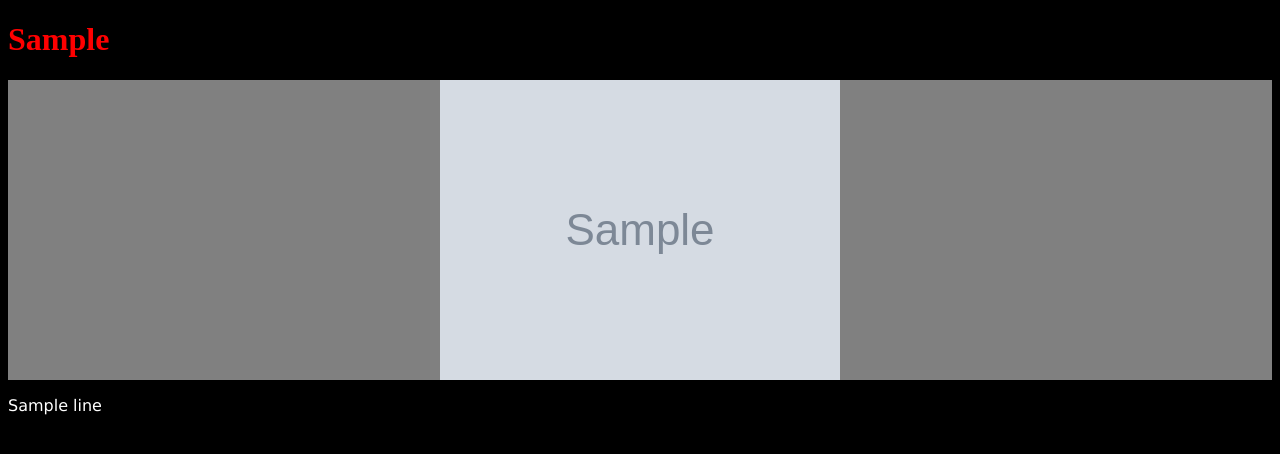
After one commit to gokulnath118/NewsAggregator, a Django app: template News24/templates/news/onenews.html in a window 1280 px wide. The commit adds this page. Shown: the top 454 px of the page. Run offline with Django 3.2, Linux system fonts and the light colour scheme; the template is opened without the code that fills it: most values are stand-ins (such as "Sample title", 1, 10 or a date in 2020); grey boxes marked "Sample" are stand-in pictures.

Commit message:
added scraping single news

```diff
--- /dev/null
+++ b/News24/templates/news/onenews.html
@@ -0,0 +1,41 @@
+<!DOCTYPE html>
+<html>
+<head>
+<title>one news</title>
+<style>
+    .container {
+        background-color:grey;
+        display: flex;
+        justify-content: center;
+        align-items: center;
+        height: 300px; /* Adjust the height as needed */
+    }
+
+    .centered-image {
+        max-width: 100%;
+        max-height: 100%;
+        display: block;
+        margin: auto;
+    }
+    .bg{
+        background-color:black;
+        color:white;
+        font-family:Verdana,arial,sans-serif;
+    }
+</style>
+</head>
+<body style="background-color:black;">
+<h1 style="color:red;background-color:black;">{{h1}}</h1>
+<div class='container'>
+<img src={{imgUrl}} alt="News mage" class="centered-image" >
+</div>
+<div class="bg">
+<p>
+    {% for line in oneContent%}
+        {{line}}
+        <br>
+    {%endfor%}
+</p>
+</div>
+</body>
+</html>
--- a/News24/urls.py
+++ b/News24/urls.py
@@ -5,6 +5,6 @@ urlpatterns=[
     path('',views.LoginPage,name='login'),
     path('logout/',views.LogoutPage,name='logout'),
     path('signup/',views.SignupPage,name='signup'),
-     path('News24/',views.index,name='index'),
+    path('News24/',views.index,name='index'),
     path('News24/<int:id>',views.index,name='index'),
 ]
--- a/NewsAggregator/settings.py
+++ b/NewsAggregator/settings.py
@@ -23,7 +23,7 @@ BASE_DIR = Path(__file__).resolve().parent.parent
 SECRET_KEY = 'django-insecure-3=$&d^p=v@v#8%uhp=%+ta_%d&u8zgp^*j&yfkjni%$f1thzb('
 
 # SECURITY WARNING: don't run with debug turned on in production!
-DEBUG = False
+DEBUG = True
 
 ALLOWED_HOSTS = ['*']
 
```
Also changed, not shown: News24/templates/news/index.html (+19 -6 lines), News24/views.py (+54 -5 lines), db.sqlite3.
